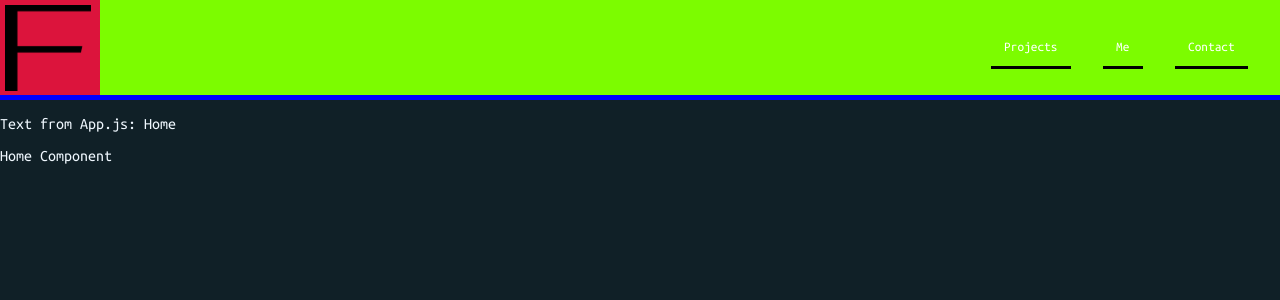
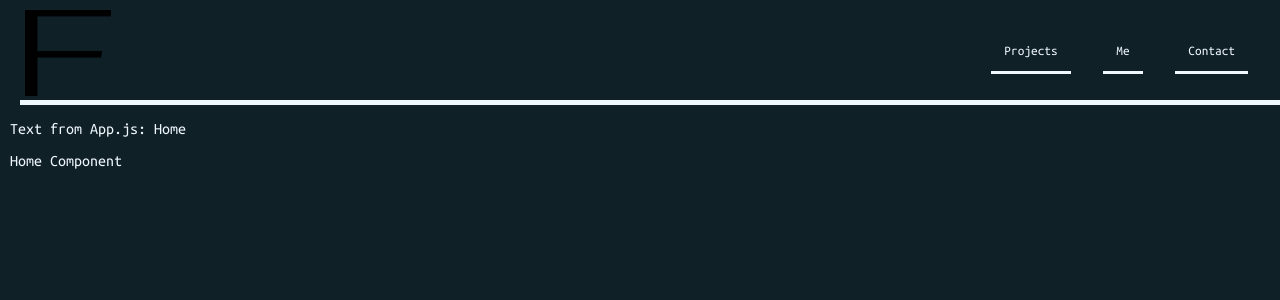
Before and after one commit to scolardf/fiasco-io, a React (Create React App) app: page / in a window 1280 px wide. Shown: the top 300 px of the page. Built offline with nearby package versions, Linux system fonts and the light colour scheme.

Commit message:
Header CSS
Added hover effect to buttons. Removed background colours

```diff
--- a/src/App.css
+++ b/src/App.css
@@ -3,38 +3,5 @@
 .App {
   text-align: center;
   font-family: 'Ubuntu Mono', monospace;
+  margin: 5px 10px;
 }
-
-.App-logo {
-  height: 40vmin;
-  pointer-events: none;
-}
-
-@media (prefers-reduced-motion: no-preference) {
-  .App-logo {
-    animation: App-logo-spin infinite 20s linear;
-  }
-}
-
-.App-header {
-  background-color: #282c34;
-  min-height: 100vh;
-  display: flex;
-  flex-direction: column;
-  align-items: center;
-  justify-content: center;
-  font-size: calc(10px + 2vmin);
-}
-
-.App-link {
-  color: #61dafb;
-}
-
-@keyframes App-logo-spin {
-  from {
-    transform: rotate(0deg);
-  }
-  to {
-    transform: rotate(360deg);
-  }
-}
--- a/src/Header.css
+++ b/src/Header.css
@@ -7,15 +7,14 @@ button {
 }
 
 #headerContainer {
-  background-color: crimson;
   min-height: 75px;
   max-height: 100px;
   width: 100%;
-  border-bottom: 5px solid blue;
+  border-bottom: 5px solid aliceblue;
   padding: 0;
-  margin: auto;
-
-  display: flex;
+  margin-left: 10px;
+  margin-right: 10px;
+  display: inline-flex;
   flex-direction: row;
   flex-wrap: nowrap;
   justify-content: space-between;
@@ -58,7 +57,6 @@ button {
   text-align: center;
   max-height: 100%;
   list-style-type: none;
-  background-color: lawngreen;
   display: inline-flex;
   justify-content: flex-end;
   margin: 0;
@@ -68,19 +66,45 @@ button {
 
 .headerButtonLi {
   color: mintcream;
-  display: block;
+  /* display: block; */
   padding: 0;
   margin-top: auto;
   margin-bottom: auto;
   margin-right: 2em;
-  border-bottom: 3px solid black;
+  border-bottom: 3px solid aliceblue;
+  display: inline-block;
+  vertical-align: middle;
+  -webkit-transform: perspective(1px) translateZ(0);
+  transform: perspective(1px) translateZ(0);
+  box-shadow: 0 0 1px rgba(0, 0, 0, 0);
+  position: relative;
+  overflow: hidden;
+}
+.headerButtonLi:before {
+  content: "";
+  position: absolute;
+  z-index: -1;
+  left: 0;
+  right: 100%;
+  top: 0;
+  background: aliceblue;
+  height: 4px;
+  -webkit-transition-property: right;
+  transition-property: right;
+  -webkit-transition-duration: 0.2s;
+  transition-duration: 0.2s;
+  -webkit-transition-timing-function: ease-out;
+  transition-timing-function: ease-out;
+}
+.headerButtonLi:hover:before, .headerButtonLi:focus:before, .headerButtonLi:active:before {
+  right: 0;
 }
 
 .headerButtonLi button {
   text-decoration: none;
   display: block;
   padding: 1em;
-  color: white;
+  color: aliceblue;
   font-family: inherit;
   background: none;
   border: none;
```
